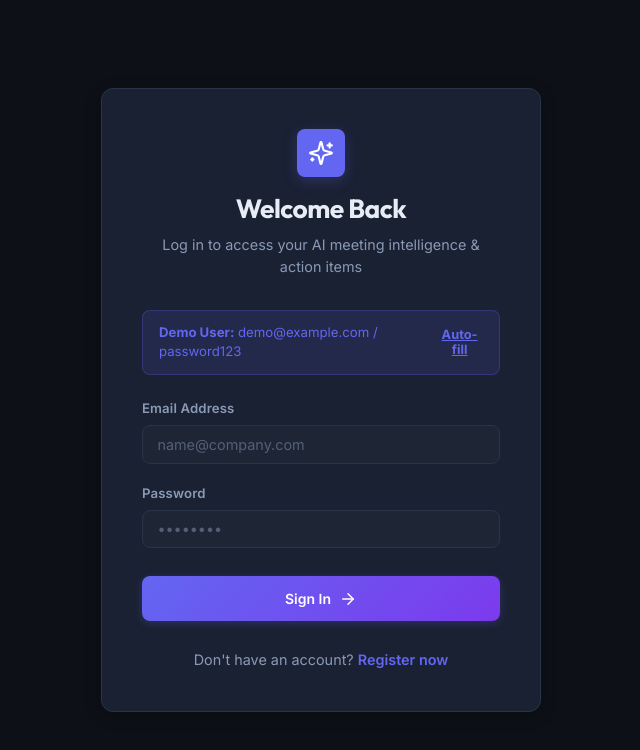
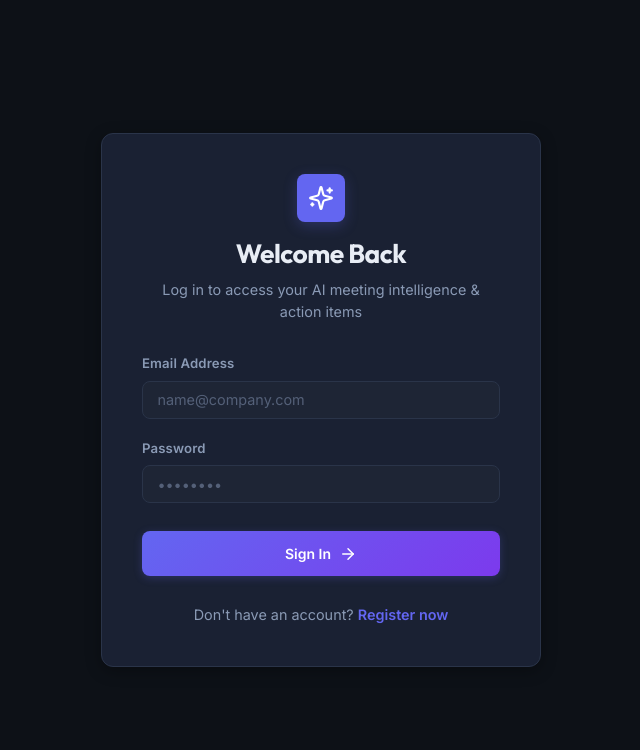
Before and after one commit to Maharshi2203/Project-Ai-meeting-, a React (Vite) app in the folder client/: page /login in a window 1280 px wide. Shown: the top 750 px of the page, without its empty margins (319-959 px from the left). Built offline with nearby package versions, Linux system fonts and the light colour scheme; no server answers.

Commit message:
Remove demo user credentials box from Login page

```diff
--- a/client/src/pages/Login.jsx
+++ b/client/src/pages/Login.jsx
@@ -63,30 +63,7 @@ const Login = () => {
           </p>
         </div>
 
-        {/* Demo Credentials Quick-Fill Banner */}
-        <div style={{
-          padding: '0.75rem 1rem',
-          borderRadius: 'var(--radius-md)',
-          backgroundColor: 'var(--accent-light)',
-          border: '1px solid var(--accent-glow)',
-          fontSize: '0.825rem',
-          color: 'var(--accent-primary)',
-          marginBottom: '1.5rem',
-          display: 'flex',
-          justifyContent: 'space-between',
-          alignItems: 'center'
-        }}>
-          <div>
-            <strong>Demo User:</strong> demo@example.com / password123
-          </div>
-          <button
-            type="button"
-            onClick={() => { setEmail('demo@example.com'); setPassword('password123'); }}
-            style={{ fontWeight: '700', textDecoration: 'underline', color: 'var(--accent-primary)', fontSize: '0.8rem' }}
-          >
-            Auto-fill
-          </button>
-        </div>
+
 
         {error && (
           <div style={{
```
